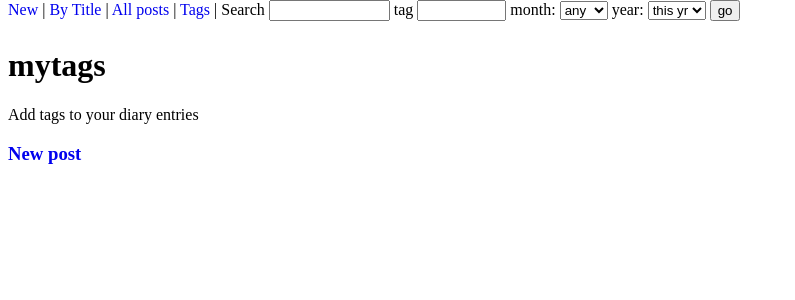
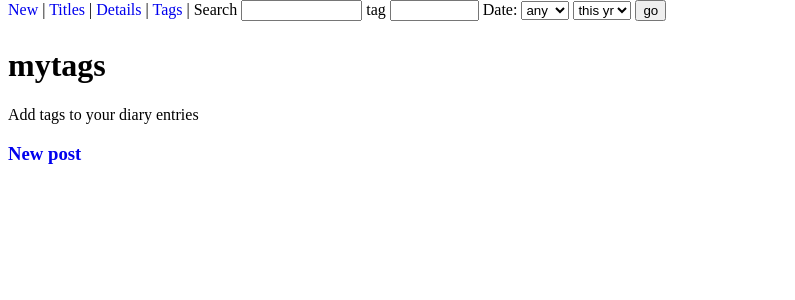
Before and after one commit to heitorchang/mytags-revival, a PHP site: page /index.php in a window 1280 px wide. Shown: the top 300 px of the page, without its empty margins (0-795 px from the left). Run offline with PHP 8.4, Linux system fonts and the light colour scheme.

Commit message:
shrink header

```diff
--- a/header.php
+++ b/header.php
@@ -52,15 +52,15 @@
     <body>
         <div class="header">
             <a href="addform.php">New</a> |
-            <a href="listbytitle.php">By Title</a> |
-            <a href="showallbytag.php">All posts</a> |
+            <a href="listbytitle.php">Titles</a> |
+            <a href="showallbytag.php">Details</a> |
             <a href="tags.php">Tags</a> |
             Search
             <form action="listbytitle.php" method="get" style="display: inline">
                 <input name="keyword" size="12">
                 tag <input name="tagname" size="8">
 
-                month:
+                Date:
                 <select name="month">
                     <option value="0">any</option>
                     <option value="1">Jan</option>
@@ -77,7 +77,6 @@
                     <option value="12">Dec</option>
                 </select>
 
-                year:
                 <select name="year">
                     <option value="0">this yr</option>
                     <option value="2017">2017</option>
```
